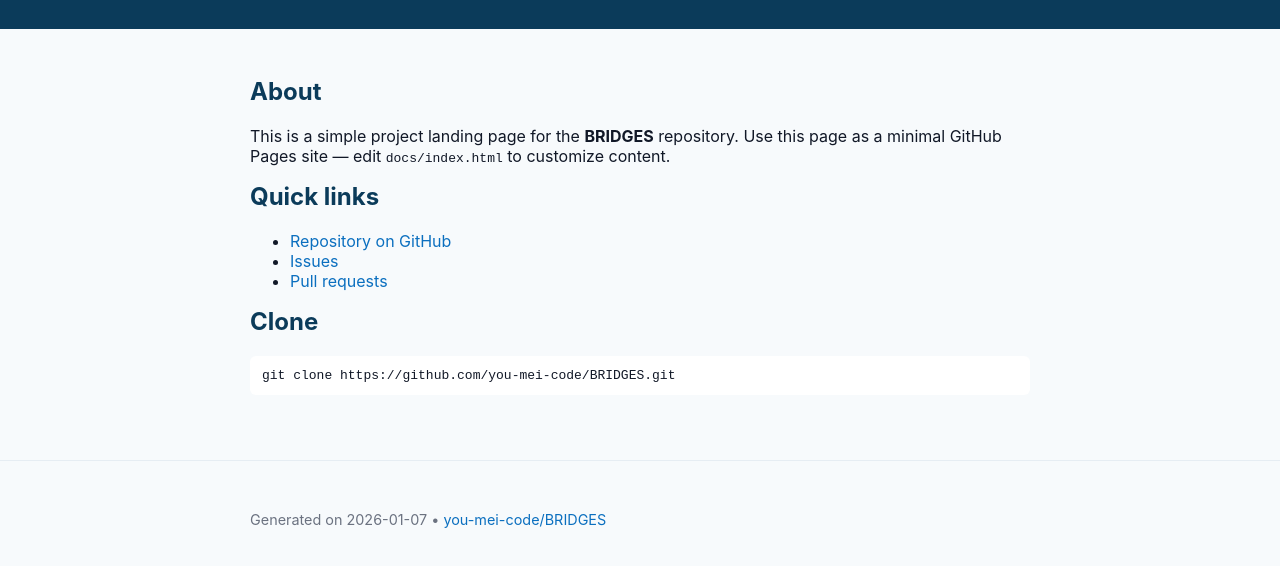
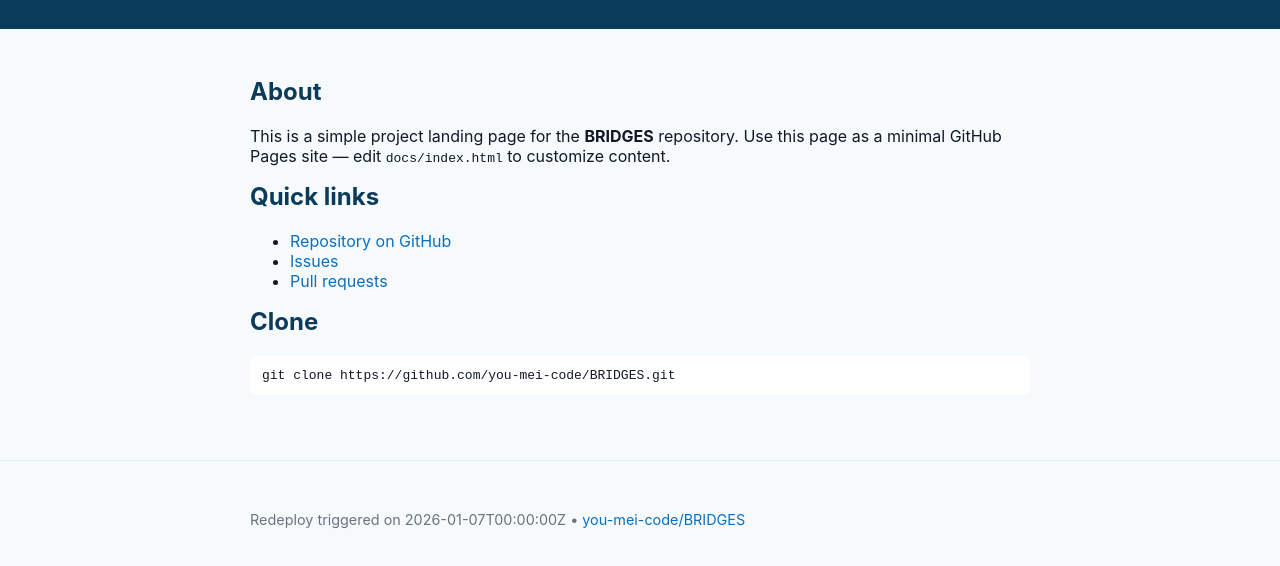
Before and after one commit to you-mei-code/BRIDGES, a plain HTML site: page docs/index.html in a window 1280 px wide. Shown: the part 130-696 px from the top of the page. Drawn offline with Linux system fonts and the light colour scheme.

Commit message:
Update docs/index.html (redeploy trigger 2026-01-07T00:00:00Z)

```diff
--- a/docs/index.html
+++ b/docs/index.html
@@ -5,6 +5,7 @@
   <meta name="viewport" content="width=device-width,initial-scale=1" />
   <title>BRIDGES — you-mei-code</title>
   <link rel="stylesheet" href="assets/style.css" />
+  <!-- Redeploy trigger: 2026-01-07T00:00:00Z -->
 </head>
 <body>
   <header class="site-header">
@@ -37,7 +38,7 @@
 
   <footer class="site-footer">
     <div class="container">
-      <p>Generated on 2026-01-07 • <a href="https://github.com/you-mei-code/BRIDGES">you-mei-code/BRIDGES</a></p>
+      <p>Redeploy triggered on 2026-01-07T00:00:00Z • <a href="https://github.com/you-mei-code/BRIDGES">you-mei-code/BRIDGES</a></p>
     </div>
   </footer>
 </body>
```
